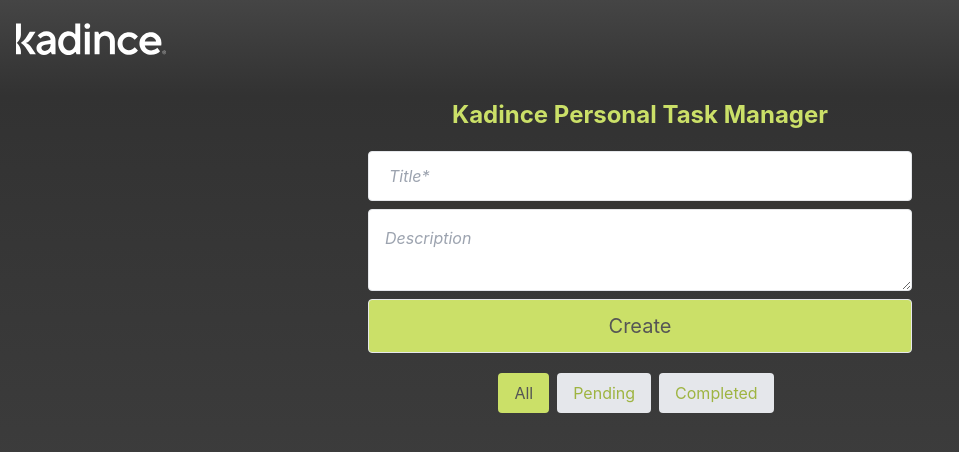
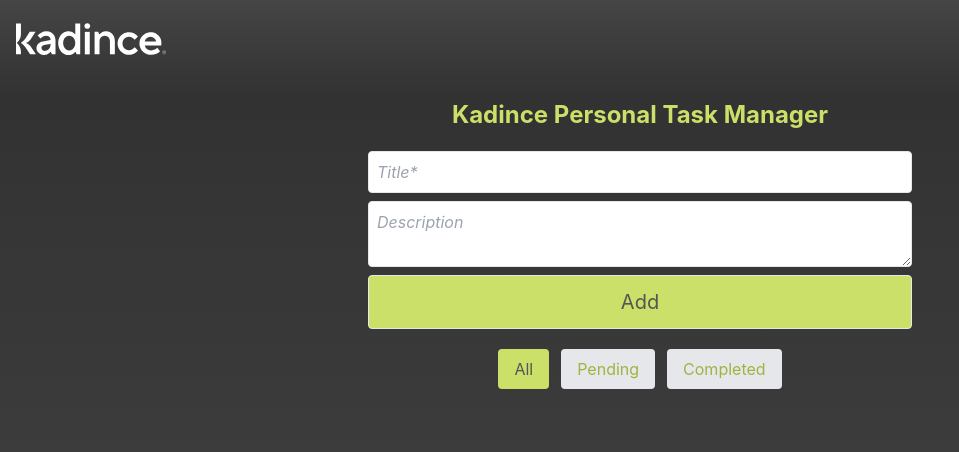
Before and after one commit to 1lucascq/todo-kadince, a React (Create React App) app: page / in a window 1280 px wide. Shown: the top 452 px of the page, without its empty margins (0-959 px from the left). Built offline with nearby package versions, Linux system fonts and the light colour scheme.

Commit message:
chore: enhance general styles

```diff
--- a/src/components/FilterButtons.tsx
+++ b/src/components/FilterButtons.tsx
@@ -7,12 +7,12 @@
     setActiveFilter,
 }) => {
     return (
-        <div className="mb-5 flex justify-center">
+        <div className="mb-5 flex justify-center gap-3">
             {FILTERS.map((filter) => (
                 <button
                     key={filter}
                     onClick={() => setActiveFilter(filter)}
-                    className={`px-4 py-2 mr-2 rounded ${
+                    className={`px-4 py-2 rounded ${
                         activeFilter === filter
                             ? 'bg-kGreen text-kBlack'
                             : 'bg-gray-200 text-kDarkGreen'
--- a/src/components/Modal.tsx
+++ b/src/components/Modal.tsx
@@ -12,7 +12,9 @@
 
     return (
         <div
-            className="fixed inset-0 flex items-center justify-center bg-black bg-opacity-50"
+			id="modal-overlay"
+			data-testid="modal-overlay"
+			className="fixed inset-0 flex items-center justify-center bg-black bg-opacity-50"
             onClick={handleOverlayClick}
         >
             <div className="bg-white p-4 rounded shadow-lg relative">
--- a/src/components/TodoForm.tsx
+++ b/src/components/TodoForm.tsx
@@ -1,10 +1,14 @@
 import React, { useState, useEffect } from 'react';
 import { TodoFormProps } from '../lib/types';
 
-const TodoForm: React.FC<TodoFormProps> = ({ addTodo, initialTitle = '', initialDescription = '' }) => {
+const TodoForm: React.FC<TodoFormProps> = ({
+    addTodo,
+    initialTitle = '',
+    initialDescription = '',
+}) => {
     const [title, setTitle] = useState(initialTitle);
     const [description, setDescription] = useState(initialDescription);
-	const isEditing = initialTitle ? true : false;
+    const isEditing = initialTitle.length > 0 ? true : false;
 
     useEffect(() => {
         setTitle(initialTitle);
@@ -24,29 +28,34 @@
         <form
             onSubmit={handleSubmit}
             className="mb-5 flex flex-col gap-2"
-            data-testid="new-todo-form"
+            data-testid={isEditing ? 'edit-form' : 'new-todo-form' }
         >
             <input
                 type="text"
-                className="border rounded w-full py-3 pl-5 placeholder:italic"
+                className="border rounded w-full p-2 placeholder:italic"
                 placeholder="Title*"
                 value={title}
-                data-testid="new-todo-input"
+                data-testid={isEditing ? 'edit-title-input' : 'new-todo-input' }
                 onChange={(e) => setTitle(e.target.value)}
+				aria-label='title'
+				maxLength={50}
             />
             <textarea
-                className="border rounded w-full py-4 pl-4 placeholder:italic"
+                className={`border rounded w-full p-2 placeholder:italic text-justify ${isEditing ? 'h-[150px]' : ''}`}
                 placeholder="Description"
                 value={description}
-                data-testid="new-todo-description"
+                data-testid={isEditing ? 'edit-description-textarea' : 'new-todo-description'}
                 onChange={(e) => setDescription(e.target.value)}
-				maxLength={200}
+                maxLength={200}
+				aria-label='description'
             />
             <button
                 type="submit"
-                className="border rounded w-full py-3 bg-kGreen text-kBlack text-xl hover:bg-kDarkGreen"
+                className={`border rounded w-full py-3 bg-kGreen text-kBlack text-xl hover:bg-kDarkGreen ${isEditing ? 'mt-5' : ''}`}
+				aria-label='submit-button'
+                data-testid={isEditing ? 'save-btn' : 'add-todo-btn'}
             >
-                {isEditing ? 'Save' : 'Create'}
+                {isEditing ? 'Save' : 'Add'}
             </button>
         </form>
     );
--- a/src/components/TodoItem.tsx
+++ b/src/components/TodoItem.tsx
@@ -55,23 +55,29 @@
             <li
                 className={`grid grid-cols-10 rounded transition-all duration-300 ${todo.completed ? 'bg-kBg-light' : 'bg-white'} ${isExpanded ? 'max-h-96' : 'max-h-20'}`}
             >
-                <div className="col-span-7">
+                <div className="col-span-6 md:col-span-7">
                     <p
-                        className={`p-4 cursor-pointer truncate w-full ${todo.completed ? 'line-through text-gray-500' : ''}`}
+                        className={`
+							p-4 cursor-pointer w-full
+							${todo.completed ? 'line-through text-gray-500' : ''}
+							${isExpanded ? 'break-words' : 'truncate'}
+						`}
                         onClick={handleComplete}
-                        data-testid={`todo-${index}`}
+                        data-testid={`todo-title-${index}`}
                     >
                         {todo.title}
                     </p>
                     {isExpanded && (
                         <p
                             className={`p-4 text-justify break-words ${todo.completed ? 'line-through text-gray-500' : ''}`}
+							onClick={handleComplete}
+							data-testid={`todo-description-${index}`}
                         >
                             {todo.description}
                         </p>
                     )}
                 </div>
-                <div className="col-span-3 flex justify-around">
+                <div className="col-span-4 md:col-span-3 flex justify-around">
                     <button
                         className="text-red-500 font-bold flex-1 bg-blue-300"
                         onClick={showMore}
@@ -81,14 +87,14 @@
                     </button>
 
                     <button
-                        className="text-yellow-500 flex-1 bg-lime-300"
+                        className="text-yellow-500 font-bold flex-1 bg-yellow-300"
                         onClick={handleEdit}
                         data-testid={`edit-todo-btn-${index}`}
                     >
                         ✎
                     </button>
                     <button
-                        className="text-red-500 font-bold flex-1 bg-slate-500"
+                        className="text-red-500 font-bold flex-1 bg-red-300"
                         onClick={handleDelete}
                         data-testid={`delete-todo-btn-${index}`}
                     >
@@ -98,11 +104,13 @@
             </li>
 
             <Modal isOpen={isModalOpen} onClose={handleCancelEdit}>
+                <div className="container w-[330px] p-2 dark md:w-[450px]">
                     <TodoForm
                         addTodo={handleSave}
                         initialTitle={todo.title}
                         initialDescription={todo.description}
                     />
+                </div>
             </Modal>
 
             <Modal isOpen={isDeleteModalOpen} onClose={closeDeleteModal}>
@@ -114,6 +122,7 @@
                         <button
                             className="bg-red-500 font-semibold text-white px-4 py-2 rounded"
                             onClick={confirmDelete}
+							data-testid={'confirm-delete-btn'}
                         >
                             Delete
                         </button>
```
Lines whose indentation alone changed are shown as unchanged.
